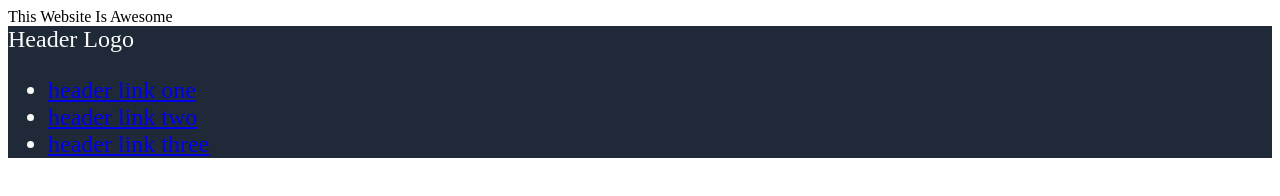
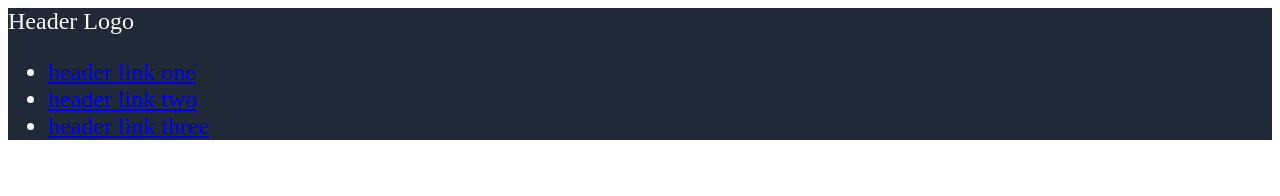
Before and after one commit to Droich/This-Website-Is-Awesome-Project, a plain HTML site: page index.html in a window 1280 px wide. Drawn offline with Linux system fonts and the light colour scheme.

Commit message:
remove tittle

```diff
--- a/index.html
+++ b/index.html
@@ -2,7 +2,8 @@
 <html>
     <head>
         <meta charset="UTF-8">
-        <Tittle>This Website Is Awesome</Tittle>
+        <meta http-equiv="X-UA-Compatible" content="IE=edge">
+        <meta name="viewport" content="width=device-width, initial-scale=1.0">
         <link rel="Stylesheet" href="styles.css">
     </head>
 
```
